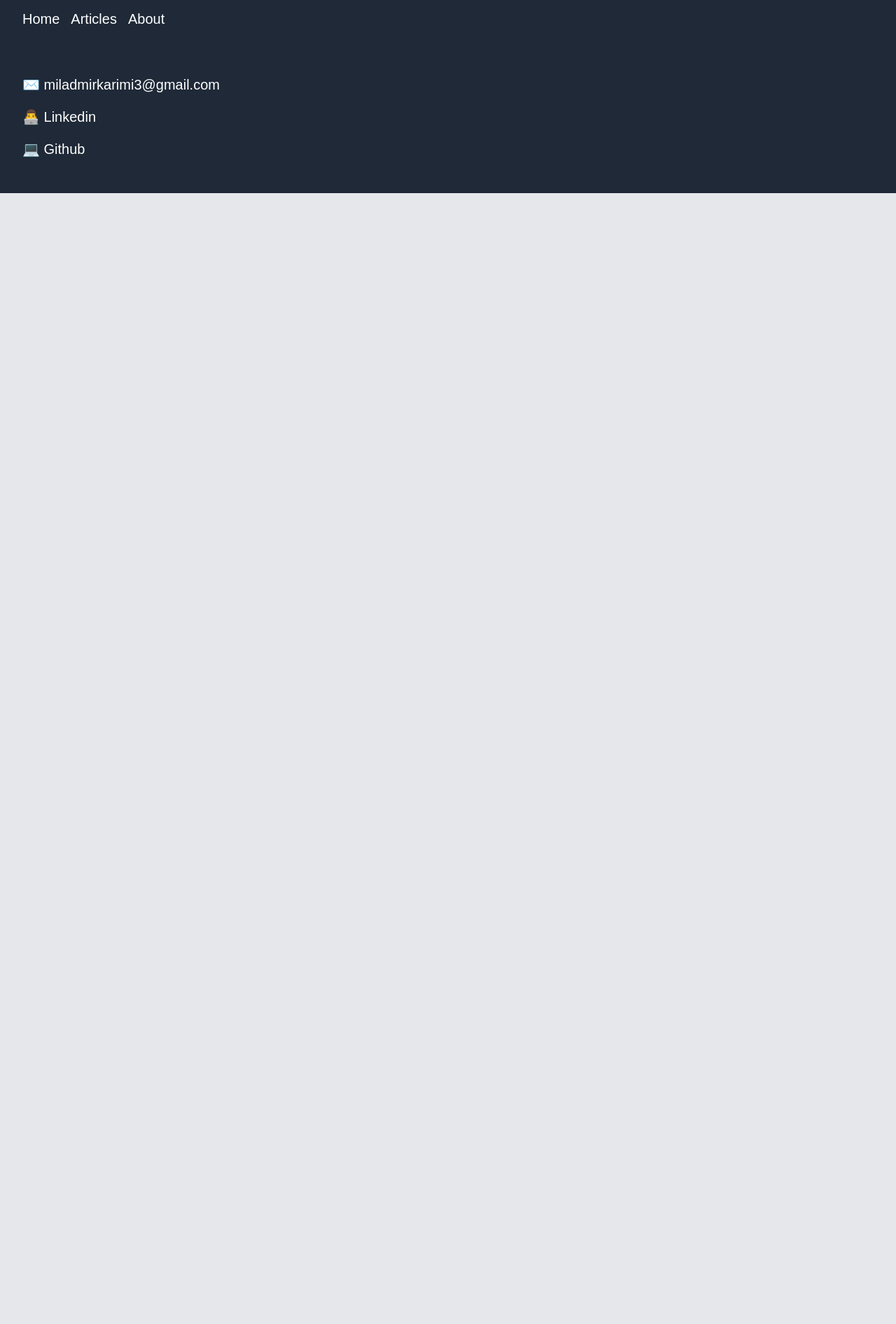
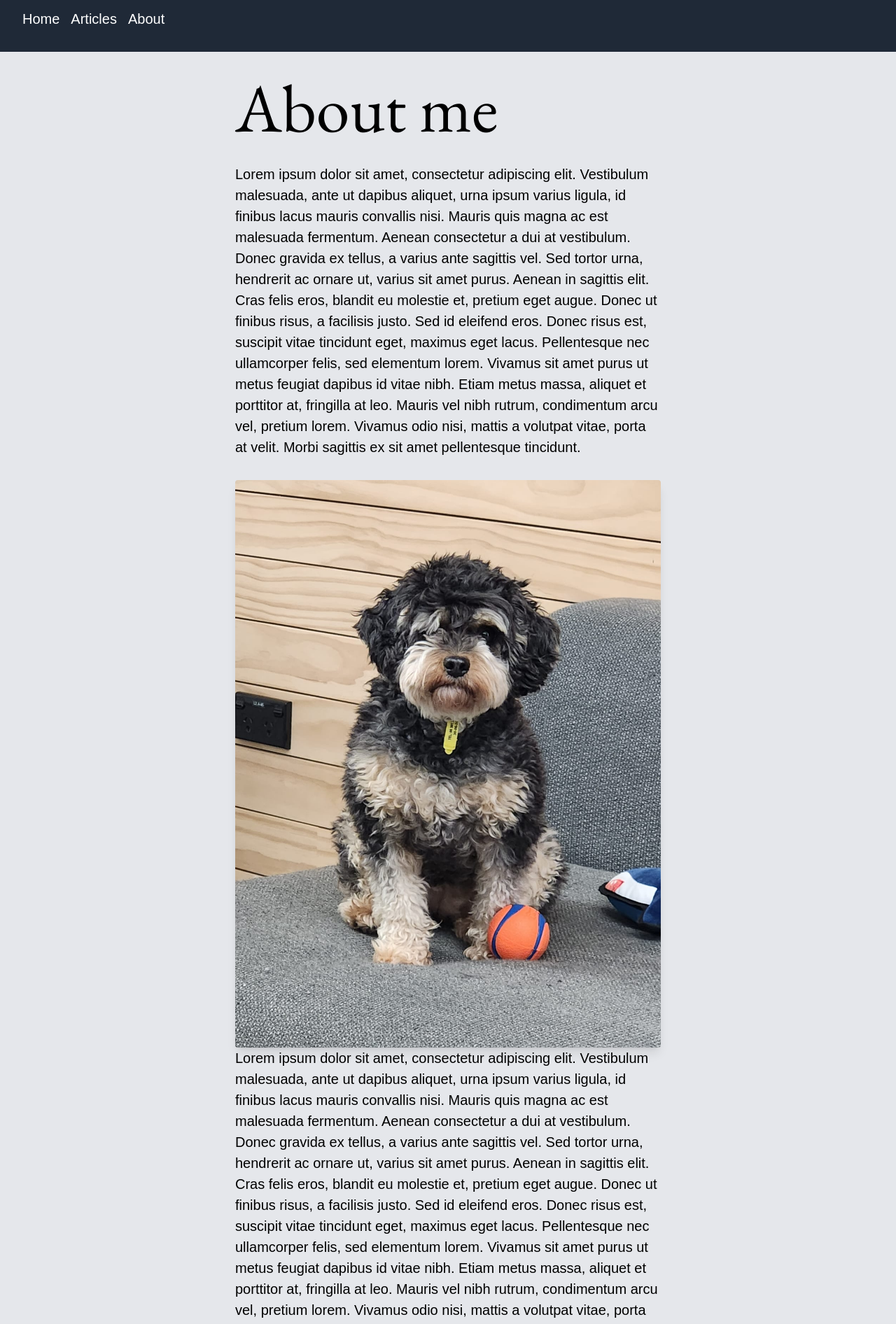
Before and after one commit to milad-mirkarimi/myblog, a React (Create React App) app in the folder app/client/: page /about in a window 1280 px wide. Shown: the part 84-1976 px from the top of the page at 70% size. Before the commit the page ends 800 px from the top, so only its background shows below. Built offline with nearby package versions, Linux system fonts and the light colour scheme; a web font is replaced by a local one.

Commit message:
Add articles and about pages

```diff
--- a/app/client/src/App.jsx
+++ b/app/client/src/App.jsx
@@ -2,6 +2,8 @@ import { BrowserRouter, Routes, Route } from "react-router-dom";
 import Header from "./components/Header";
 import Footer from "./components/Footer";
 import Home from "./pages/Home";
+import About from "./pages/About";
+import Articles from "./pages/Articles";
 
 function App() {
   return (
@@ -10,6 +12,8 @@ function App() {
         <Header></Header>
         <Routes>
           <Route path="/" element={<Home />} />
+          <Route path="/about" element={<About />} />
+          <Route path="/articles" element={<Articles />} />
         </Routes>
         <Footer />
       </BrowserRouter>
--- a/app/client/src/pages/About.jsx
+++ b/app/client/src/pages/About.jsx
@@ -0,0 +1,90 @@
+import bailee from "../assets/bailee.jpeg";
+import ludi from "../assets/bailee-and-ludi.jpeg";
+
+const About = () => {
+  return (
+    <div className="container p-8 mx-auto max-w-2xl">
+      <h2 className="font-garamond text-4xl md:text-5xl lg:text-8xl  mb-8">
+        About me
+      </h2>
+
+      <p className="mb-8">
+        Lorem ipsum dolor sit amet, consectetur adipiscing elit. Vestibulum
+        malesuada, ante ut dapibus aliquet, urna ipsum varius ligula, id finibus
+        lacus mauris convallis nisi. Mauris quis magna ac est malesuada
+        fermentum. Aenean consectetur a dui at vestibulum. Donec gravida ex
+        tellus, a varius ante sagittis vel. Sed tortor urna, hendrerit ac ornare
+        ut, varius sit amet purus. Aenean in sagittis elit. Cras felis eros,
+        blandit eu molestie et, pretium eget augue. Donec ut finibus risus, a
+        facilisis justo. Sed id eleifend eros. Donec risus est, suscipit vitae
+        tincidunt eget, maximus eget lacus. Pellentesque nec ullamcorper felis,
+        sed elementum lorem. Vivamus sit amet purus ut metus feugiat dapibus id
+        vitae nibh. Etiam metus massa, aliquet et porttitor at, fringilla at
+        leo. Mauris vel nibh rutrum, condimentum arcu vel, pretium lorem.
+        Vivamus odio nisi, mattis a volutpat vitae, porta at velit. Morbi
+        sagittis ex sit amet pellentesque tincidunt.
+      </p>
+
+      <img
+        src={bailee}
+        alt="Bailee"
+        className="w-full h-auto rounded shadow-lg"
+      />
+
+      <p className="mb-8">
+        Lorem ipsum dolor sit amet, consectetur adipiscing elit. Vestibulum
+        malesuada, ante ut dapibus aliquet, urna ipsum varius ligula, id finibus
+        lacus mauris convallis nisi. Mauris quis magna ac est malesuada
+        fermentum. Aenean consectetur a dui at vestibulum. Donec gravida ex
+        tellus, a varius ante sagittis vel. Sed tortor urna, hendrerit ac ornare
+        ut, varius sit amet purus. Aenean in sagittis elit. Cras felis eros,
+        blandit eu molestie et, pretium eget augue. Donec ut finibus risus, a
+        facilisis justo. Sed id eleifend eros. Donec risus est, suscipit vitae
+        tincidunt eget, maximus eget lacus. Pellentesque nec ullamcorper felis,
+        sed elementum lorem. Vivamus sit amet purus ut metus feugiat dapibus id
+        vitae nibh. Etiam metus massa, aliquet et porttitor at, fringilla at
+        leo. Mauris vel nibh rutrum, condimentum arcu vel, pretium lorem.
+        Vivamus odio nisi, mattis a volutpat vitae, porta at velit. Morbi
+        sagittis ex sit amet pellentesque tincidunt.
+      </p>
+
+      <img src={ludi} alt="Ludi" className="w-full h-auto rounded shadow-lg" />
+
+      <p className="mb-8">
+        Lorem ipsum dolor sit amet, consectetur adipiscing elit. Vestibulum
+        malesuada, ante ut dapibus aliquet, urna ipsum varius ligula, id finibus
+        lacus mauris convallis nisi. Mauris quis magna ac est malesuada
+        fermentum. Aenean consectetur a dui at vestibulum. Donec gravida ex
+        tellus, a varius ante sagittis vel. Sed tortor urna, hendrerit ac ornare
+        ut, varius sit amet purus. Aenean in sagittis elit. Cras felis eros,
+        blandit eu molestie et, pretium eget augue. Donec ut finibus risus, a
+        facilisis justo. Sed id eleifend eros. Donec risus est, suscipit vitae
+        tincidunt eget, maximus eget lacus. Pellentesque nec ullamcorper felis,
+        sed elementum lorem. Vivamus sit amet purus ut metus feugiat dapibus id
+        vitae nibh. Etiam metus massa, aliquet et porttitor at, fringilla at
+        leo. Mauris vel nibh rutrum, condimentum arcu vel, pretium lorem.
+        Vivamus odio nisi, mattis a volutpat vitae, porta at velit. Morbi
+        sagittis ex sit amet pellentesque tincidunt.
+      </p>
+
+      <p className="mb-8">
+        Lorem ipsum dolor sit amet, consectetur adipiscing elit. Vestibulum
+        malesuada, ante ut dapibus aliquet, urna ipsum varius ligula, id finibus
+        lacus mauris convallis nisi. Mauris quis magna ac est malesuada
+        fermentum. Aenean consectetur a dui at vestibulum. Donec gravida ex
+        tellus, a varius ante sagittis vel. Sed tortor urna, hendrerit ac ornare
+        ut, varius sit amet purus. Aenean in sagittis elit. Cras felis eros,
+        blandit eu molestie et, pretium eget augue. Donec ut finibus risus, a
+        facilisis justo. Sed id eleifend eros. Donec risus est, suscipit vitae
+        tincidunt eget, maximus eget lacus. Pellentesque nec ullamcorper felis,
+        sed elementum lorem. Vivamus sit amet purus ut metus feugiat dapibus id
+        vitae nibh. Etiam metus massa, aliquet et porttitor at, fringilla at
+        leo. Mauris vel nibh rutrum, condimentum arcu vel, pretium lorem.
+        Vivamus odio nisi, mattis a volutpat vitae, porta at velit. Morbi
+        sagittis ex sit amet pellentesque tincidunt.
+      </p>
+    </div>
+  );
+};
+
+export default About;
--- a/app/client/src/pages/Articles.jsx
+++ b/app/client/src/pages/Articles.jsx
@@ -0,0 +1,45 @@
+import ArticleCard from "../components/ArticleCard";
+
+const Articles = () => {
+  const articles = [
+    {
+      id: 1,
+      title: "How to not do Agile properly",
+      blob: 'Working across different businesses that they all claim to be "AGILE", I\'m going to share why they are not...',
+    },
+    {
+      id: 2,
+      title: "React Redux query 101",
+      blob: "Learn the magic of React Toolkit Query and how to make testable and maintainable code with React Redux tool...",
+    },
+    {
+      id: 3,
+      title: "How to structure your Vue app from scratch",
+      blob: "Structuring a Front end app from scratch could be very a duanting task, making lots of decision get go...",
+    },
+  ];
+
+  return (
+    <div className="container p-8 mx-auto max-w-2xl">
+      <h2 className="font-garamond text-4xl md:text-5xl lg:text-8xl">
+        Articles
+      </h2>
+      {!articles.length ? (
+        <h3>No articles Found 😢</h3>
+      ) : (
+        articles.map((article) => {
+          return (
+            <ArticleCard
+              key={article.id}
+              title={article.title}
+              id={article.id}
+              blob={article.blob}
+            />
+          );
+        })
+      )}
+    </div>
+  );
+};
+
+export default Articles;
```
Also changed, not shown: app/client/src/assets/bailee-and-ludi.jpeg (added), app/client/src/assets/bailee.jpeg (added).
